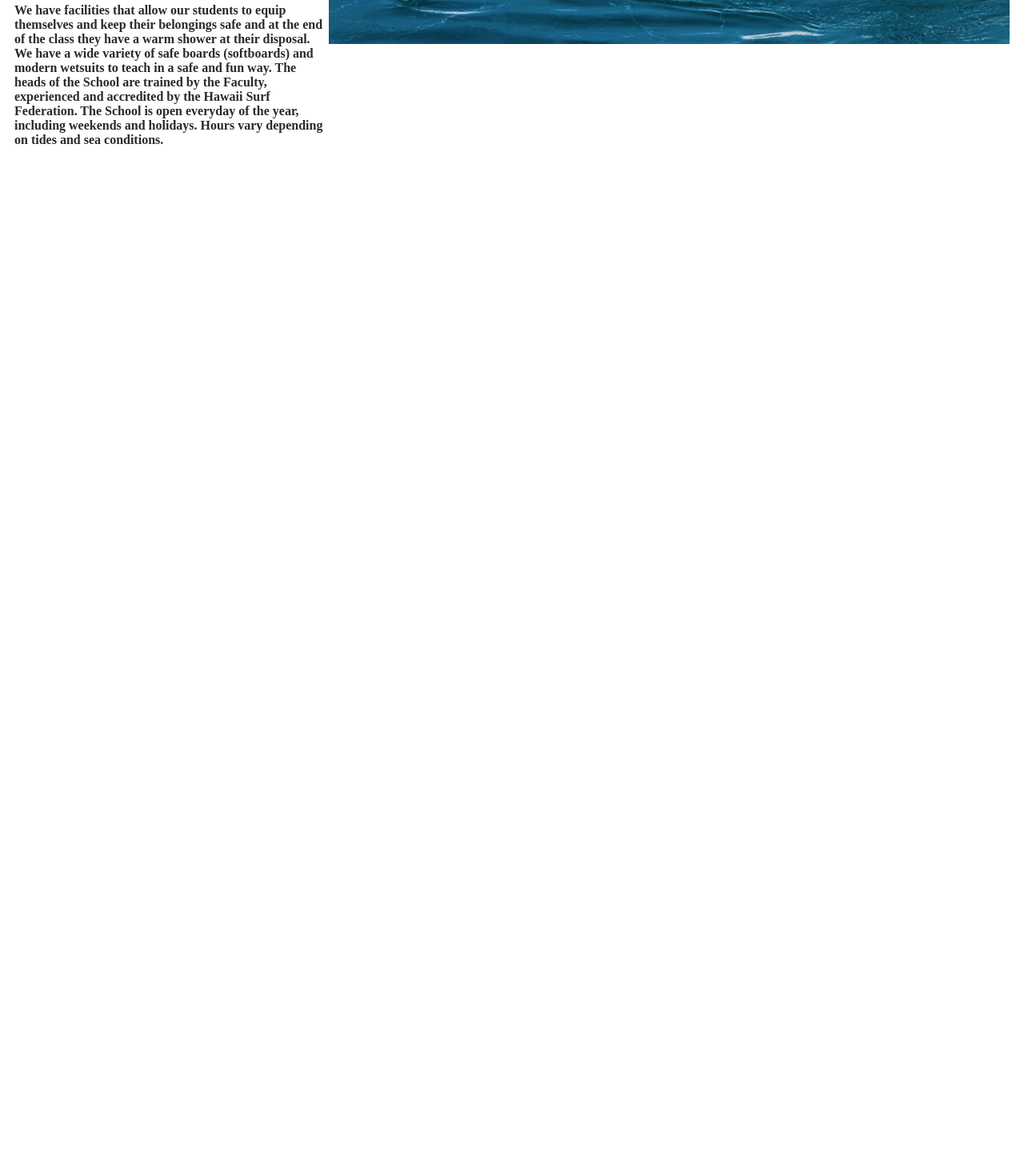
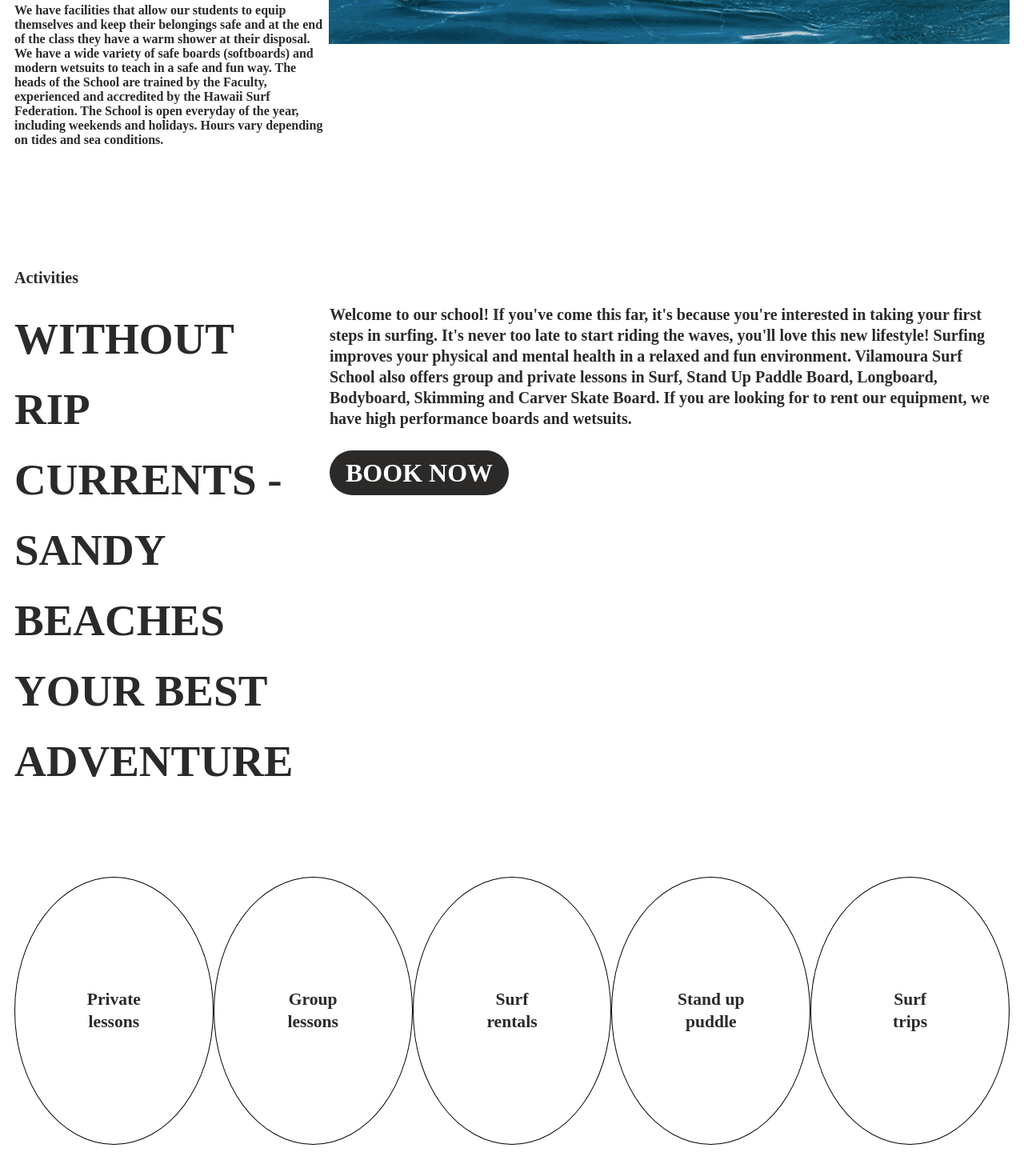
Before and after one commit to poetryofcode/Learn2Surf, a React (Vite) app: page / in a window 1280 px wide. Shown: the part 2510-3980 px from the top of the page at 80% size. Before the commit the page ends 2844 px from the top, so only its background shows below. Built offline with nearby package versions, Linux system fonts and the light colour scheme; a web font is replaced by a local one.

Commit message:
feat: activities

```diff
--- a/src/App.jsx
+++ b/src/App.jsx
@@ -1,4 +1,5 @@
 import About from "./components/About";
+import Activities from "./components/Activities";
 import Header from "./components/Header";
 
 function App() {
@@ -6,6 +7,7 @@
     <>
       <Header />
       <About />
+      <Activities />
     </>
   );
 }
--- /dev/null
+++ b/src/components/Activities.jsx
@@ -0,0 +1,45 @@
+export default function Activities() {
+  return (
+    <section className="activities">
+      <div className="container">
+        <h3 className="activities__subtitle">activities</h3>
+        <div className="activities__info">
+          <p className="activities__title">
+            without rip currents - SANDY BEACHES your best adventure
+          </p>
+          <div className="activities__text">
+            <p>
+              Welcome to our school! If you've come this far, it's because
+              you're interested in taking your first steps in surfing. It's
+              never too late to start riding the waves, you'll love this new
+              lifestyle! Surfing improves your physical and mental health in a
+              relaxed and fun environment. Vilamoura Surf School also offers
+              group and private lessons in Surf, Stand Up Paddle Board,
+              Longboard, Bodyboard, Skimming and Carver Skate Board. If you are
+              looking for to rent our equipment, we have high performance boards
+              and wetsuits.
+            </p>
+            <a className="header__buttons-book">book now</a>
+          </div>
+        </div>
+        <ul className="activities__list">
+          <li className="activities__item">
+            <h5>Private lessons</h5>
+          </li>
+          <li className="activities__item">
+            <h5>Group lessons</h5>
+          </li>
+          <li className="activities__item">
+            <h5>Surf rentals</h5>
+          </li>
+          <li className="activities__item">
+            <h5>Stand up puddle</h5>
+          </li>
+          <li className="activities__item">
+            <h5>Surf trips</h5>
+          </li>
+        </ul>
+      </div>
+    </section>
+  );
+}
--- a/src/index.css
+++ b/src/index.css
@@ -16,6 +16,7 @@
 h2,
 h3,
 h4,
+h5,
 p {
   margin: 0;
 }
@@ -276,3 +277,56 @@
   font-weight: 600;
   line-height: normal;
 }
+
+.activities {
+  margin-bottom: 100px;
+}
+
+.activities__subtitle {
+  font-size: 20px;
+  font-weight: 700;
+  text-transform: capitalize;
+  margin-bottom: 20px;
+}
+
+.activities__title {
+  font-size: 55px;
+  max-width: 850px;
+  font-weight: 800;
+  text-transform: uppercase;
+  line-height: 1.6;
+}
+
+.activities__info {
+  display: flex;
+  gap: 20px;
+  margin-bottom: 100px;
+}
+
+.activities__text {
+  max-width: 850px;
+}
+.activities__text p {
+  margin-bottom: 35px;
+}
+
+.activities__list {
+  display: flex;
+}
+
+.activities__item {
+  height: 335px;
+  width: 335px;
+  border: 1px solid black;
+  border-radius: 50%;
+  display: flex;
+  justify-content: center;
+  align-items: center;
+  font-size: 26px;
+  font-weight: 700;
+}
+
+.activities__item h5 {
+  width: 85px;
+  text-align: center;
+}
```
